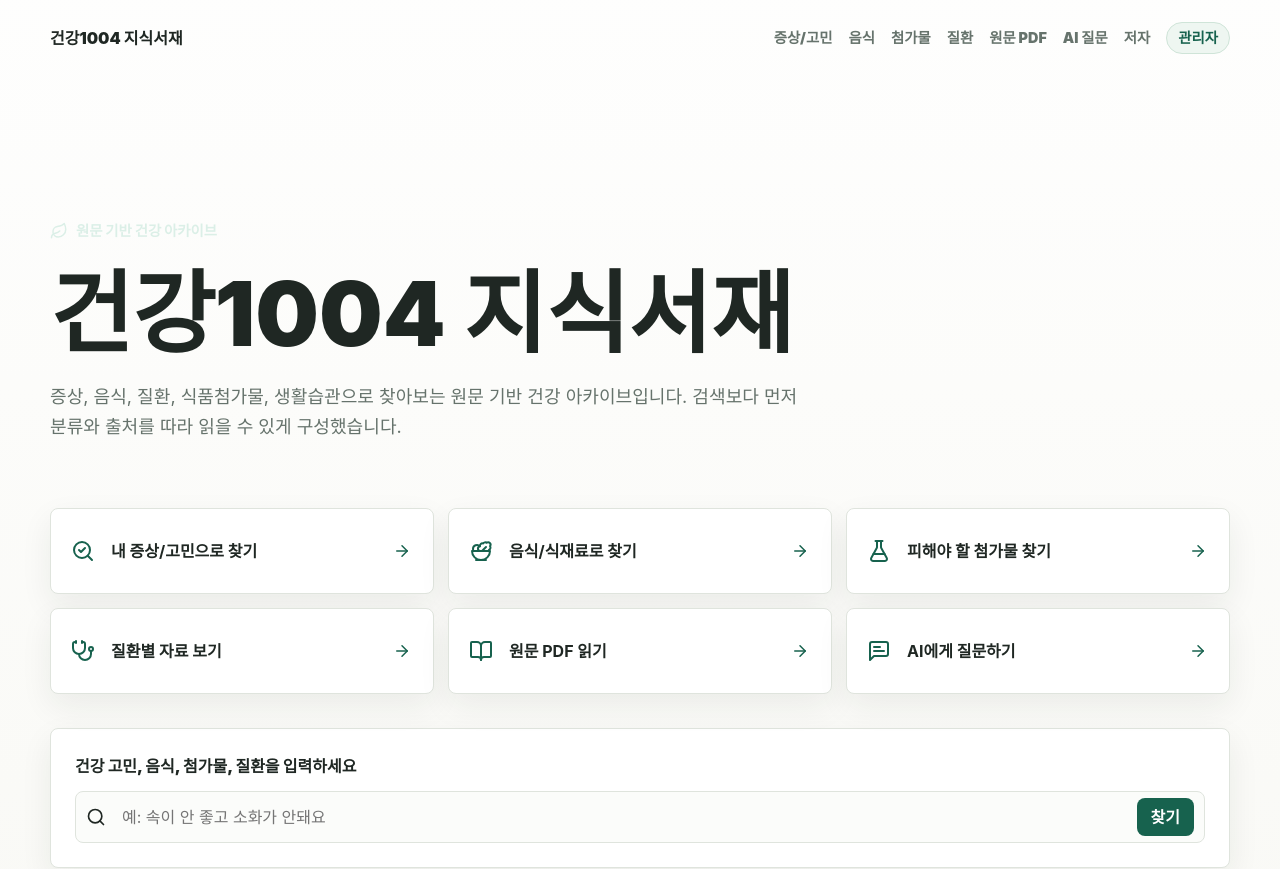
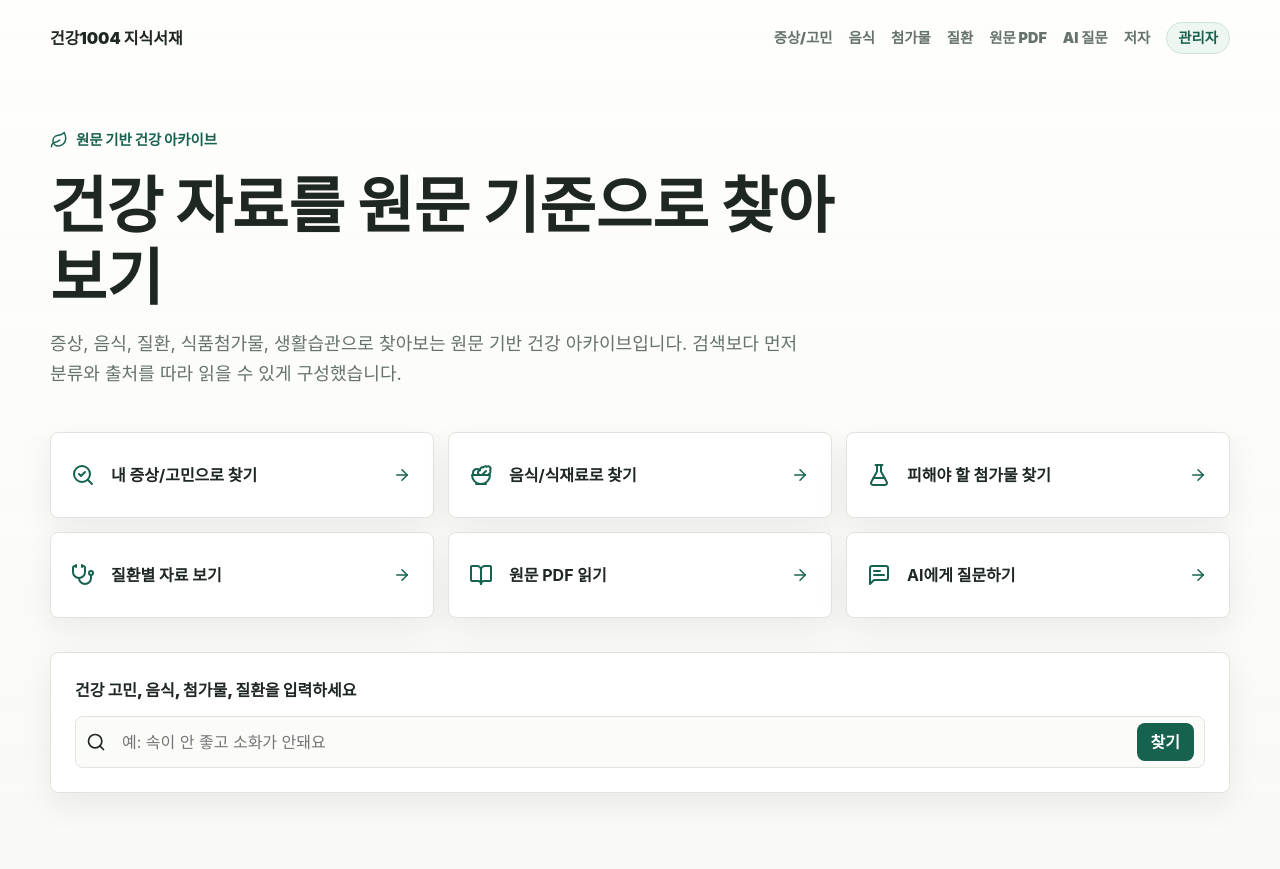
Before and after one commit to manynames3/health1004, a Next.js app in the folder frontend/: page / in a window 1280 px wide. Shown: the top 869 px of the page. Built offline with nearby package versions, Linux system fonts and the light colour scheme; no server answers.

Commit message:
Tighten homepage hero spacing

```diff
--- a/frontend/app/globals.css
+++ b/frontend/app/globals.css
@@ -1159,12 +1159,21 @@ code {
 
 .taxonomy-hero {
   display: grid;
-  align-items: end;
-  min-height: 54svh;
-  padding: 70px 0 48px;
-}
-
-.taxonomy-hero h1,
+  align-items: center;
+  padding: 52px 0 26px;
+}
+
+.taxonomy-hero .hero-kicker {
+  color: var(--accent-dark);
+}
+
+.taxonomy-hero h1 {
+  max-width: 840px;
+  margin-bottom: 14px;
+  font-size: clamp(2.35rem, 4.8vw, 4.35rem);
+  font-weight: 950;
+}
+
 .archive-page-hero h1 {
   margin-bottom: 16px;
   font-size: clamp(2.6rem, 7vw, 5.7rem);
--- a/frontend/components/LandingPage.tsx
+++ b/frontend/components/LandingPage.tsx
@@ -32,7 +32,7 @@ export function LandingPage() {
             <Leaf size={18} aria-hidden="true" />
             원문 기반 건강 아카이브
           </p>
-          <h1>건강1004 지식서재</h1>
+          <h1>건강 자료를 원문 기준으로 찾아보기</h1>
           <p>
             증상, 음식, 질환, 식품첨가물, 생활습관으로 찾아보는 원문 기반 건강 아카이브입니다.
             검색보다 먼저 분류와 출처를 따라 읽을 수 있게 구성했습니다.
```
